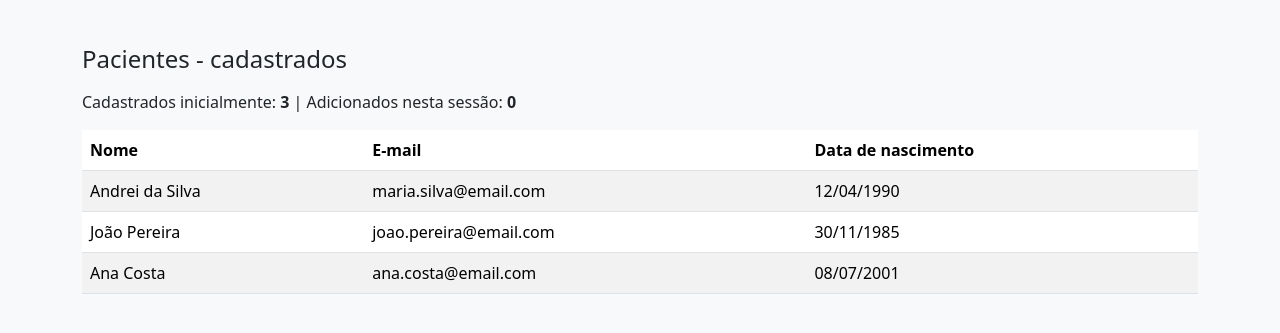
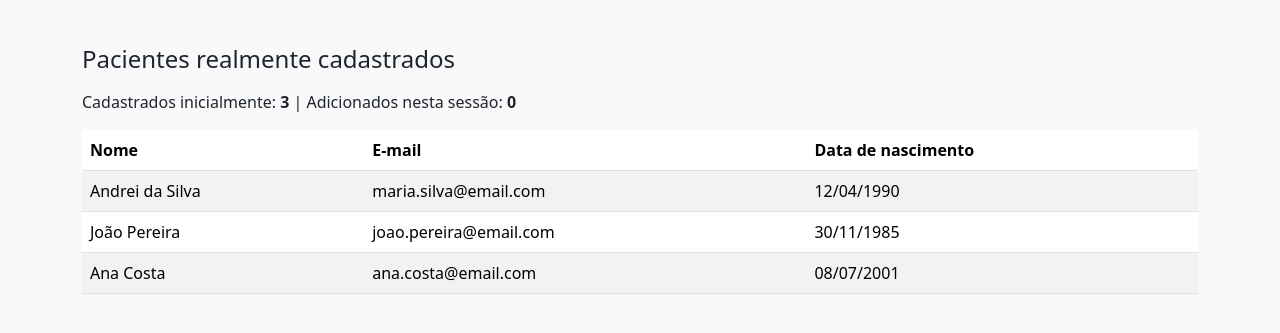
Before and after one commit to Unilins-HiTech/ac-es8-2026-2-andrei, a plain HTML site: page aula-02-cadastro-pacientes/index.html in a window 1280 px wide. Shown: the part 193-526 px from the top of the page. Drawn offline with nearby package versions, Linux system fonts and the light colour scheme; files whose address does not match are found by name.

Commit message:
TesteRender4

```diff
--- a/aula-02-cadastro-pacientes/index.html
+++ b/aula-02-cadastro-pacientes/index.html
@@ -40,7 +40,7 @@
 				</div>
 			</form>
 
-			<h2 class="h4 mb-3">Pacientes - cadastrados</h2>
+			<h2 class="h4 mb-3">Pacientes realmente cadastrados</h2>
 
 			<p>
 				Cadastrados inicialmente:
```
